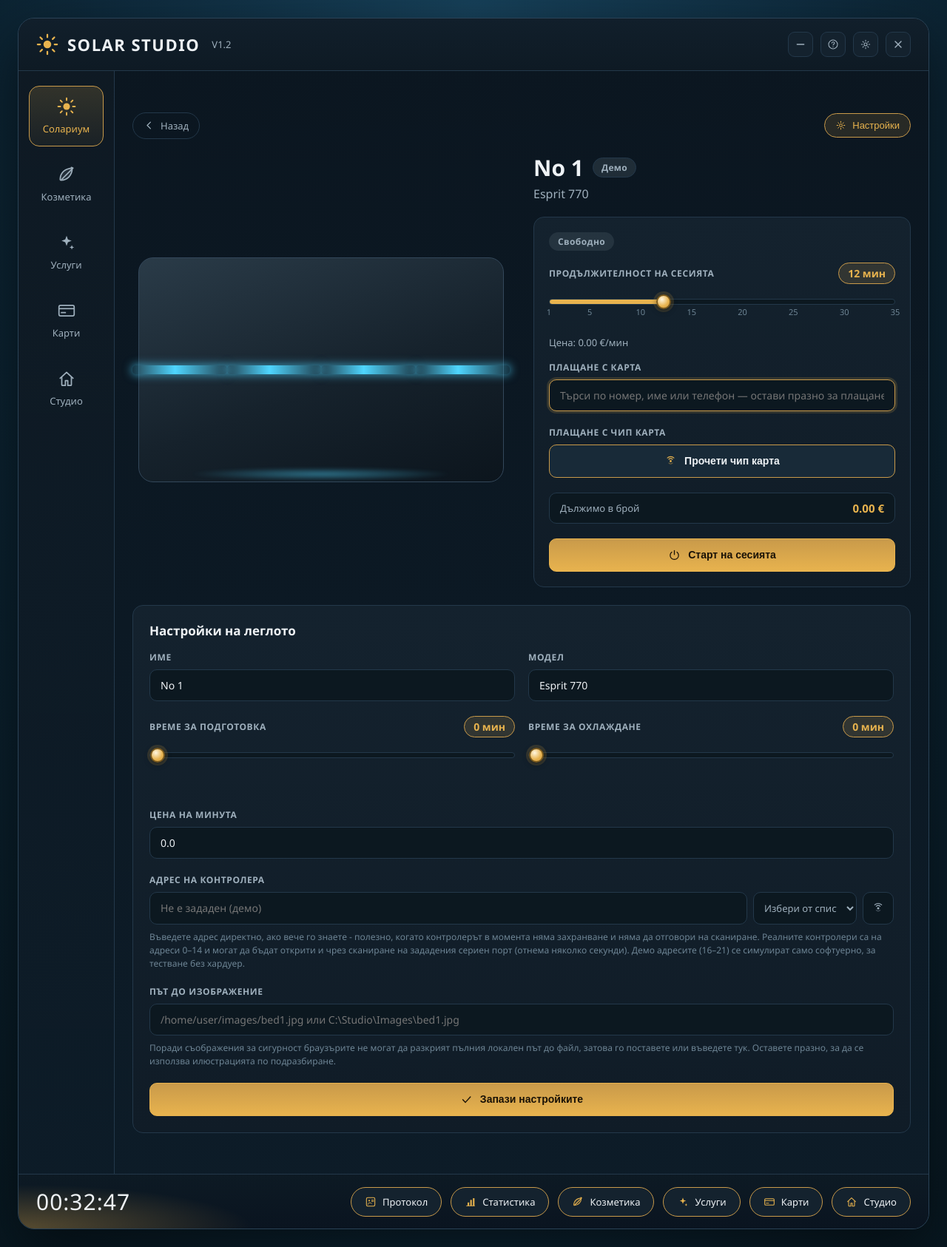
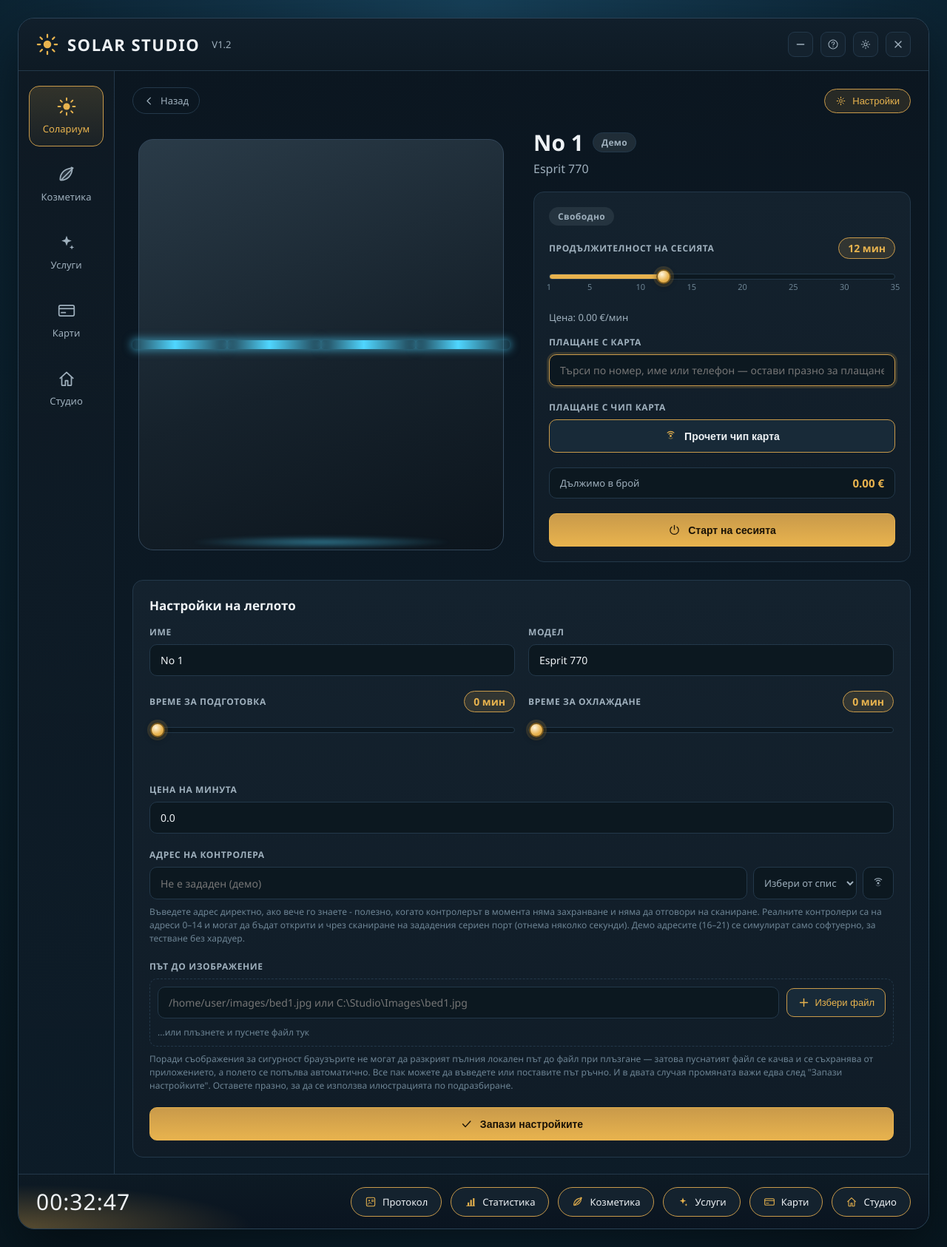
Before and after one commit to dimitarm1/SolarStud, a Flask app: page /bed/1 in a window 1280 px wide, after a click on "Настройки". Shown: the whole page at 74% size. Run offline with Flask 3, Linux system fonts and the light colour scheme; data comes from the database, SQL or seed files in the repository; data that the repository does not hold is empty; parts of the project's set-up code (start-up, migrations or seed data) failed here and were passed over.

Commit message:
Add drag-drop function for selecting Solarium images. Images saved as files when dropped

```diff
--- a/app/app.py
+++ b/app/app.py
@@ -3,6 +3,7 @@
 import time
 import urllib.error
 import urllib.request
+import uuid
 import webbrowser
 from datetime import datetime, timedelta
 from pathlib import Path
@@ -17,6 +18,8 @@
 import stats
 
 ALLOWED_IMAGE_EXTENSIONS = {".jpg", ".jpeg", ".png", ".gif", ".webp", ".bmp", ".svg"}
+BED_PHOTOS_DIR = Path(__file__).resolve().parent / "static" / "bed_photos"
+MAX_BED_PHOTO_BYTES = 15 * 1024 * 1024  # 15MB - generous for a phone photo, not a dumping ground
 DEBUG = True
 PORT = 5000
 
@@ -134,6 +137,55 @@
     if path.suffix.lower() not in ALLOWED_IMAGE_EXTENSIONS or not path.is_file():
         abort(404)
     return send_file(path, conditional=True)
+
+
+@app.route("/bed/<int:bed_id>/photo/upload", methods=["POST"])
+def bed_photo_upload(bed_id):
+    """Drag-and-drop / file-picker counterpart to the manual "Път до
+    изображение" field: browsers never expose a dropped/picked file's
+    real filesystem path (a deliberate, unbypassable security
+    restriction - the same one the field's own hint text already
+    explains), so there's no way to "autofill the path" from a drop.
+    What a drop CAN give us is the file's actual bytes, so instead we
+    upload and store those ourselves under static/bed_photos/ and hand
+    back a /static/... URL, which is one of the two forms the existing
+    picture_path field already accepts (see models._picture_src).
+
+    This only saves the file to disk - it does NOT touch the database,
+    so a drop behaves like typing into the text field: it still needs
+    "Запази настройките" to actually stick, same as every other field
+    on this form, and a dropped-then-abandoned file is just an orphan
+    on disk rather than a half-saved bed record."""
+    if models.get_bed(bed_id) is None:
+        abort(404)
+    photo = request.files.get("photo")
+    if photo is None or not photo.filename:
+        return jsonify({"ok": False, "error": "Няма избран файл."}), 400
+
+    ext = Path(photo.filename).suffix.lower()
+    if ext not in ALLOWED_IMAGE_EXTENSIONS:
+        return jsonify({
+            "ok": False,
+            "error": f"Неподдържан файлов формат ({ext or '?'}). Позволени: "
+                     + ", ".join(sorted(ALLOWED_IMAGE_EXTENSIONS)),
+        }), 400
+
+    photo.seek(0, os.SEEK_END)
+    size = photo.tell()
+    photo.seek(0)
+    if size > MAX_BED_PHOTO_BYTES:
+        return jsonify({
+            "ok": False,
+            "error": f"Файлът е твърде голям ({size // (1024 * 1024)}MB, максимум "
+                     f"{MAX_BED_PHOTO_BYTES // (1024 * 1024)}MB).",
+        }), 400
+
+    BED_PHOTOS_DIR.mkdir(parents=True, exist_ok=True)
+    filename = f"bed{bed_id}_{uuid.uuid4().hex[:12]}{ext}"
+    photo.save(BED_PHOTOS_DIR / filename)
+
+    picture_path = f"/static/bed_photos/{filename}"
+    return jsonify({"ok": True, "picture_path": picture_path})
 
 
 @app.route("/bed/<int:bed_id>/settings", methods=["POST"])
--- a/app/static/css/style.css
+++ b/app/static/css/style.css
@@ -389,8 +389,14 @@
   z-index: 2;
   width: calc(100% - 16px);
   height: calc(100% - 16px);
-  object-fit: cover;
-  object-position: center top;
+  /* contain, not cover: the index grid card's box is narrow and tall
+     (built around the abstract vertical-tube illustration, ~0.58:1),
+     while an uploaded product photo is typically landscape - cover
+     would blow it up to fill that box and crop almost everything
+     except a thin vertical sliver. contain always shows the whole
+     photo, letterboxed, regardless of the box's own proportions. */
+  object-fit: contain;
+  object-position: center center;
   background: #0f1c26;
   border-radius: 16px;
   border: 1px solid #33475a;
@@ -582,11 +588,22 @@
   display: grid;
   grid-template-columns: minmax(0, 1fr) minmax(0, 1fr);
   gap: 32px;
-  align-items: center;
+  /* stretch (grid's own default - restored here since it was overridden
+     to center below), not center: the right column's content sets the
+     row's height, which is often well over 320px (card search results,
+     payment panels, settings...). A fixed-height image box centered in
+     that tall row just floats with empty space above and below it. */
+  align-items: stretch;
 }
 
 .detail-illustration {
-  height: 320px;
+  /* A floor, not a fixed height: it now stretches to match the row
+     (i.e. the right column's actual content height) via align-items:
+     stretch above, and never shrinks below this even when that column
+     is short. object-fit: contain on the photo itself (see .bed-photo)
+     means it always looks right regardless of how tall the box ends
+     up being. */
+  min-height: 320px;
   border-radius: var(--radius-md);
 }
 
@@ -1735,3 +1752,49 @@
 @media (max-width: 720px) {
   .card-row { flex-wrap: wrap; }
 }
+
+/* Bed photo drop zone */
+.photo-drop-zone {
+  position: relative;
+  display: flex;
+  flex-wrap: wrap;
+  align-items: center;
+  gap: 10px;
+  padding: 10px;
+  border: 1.5px dashed var(--border);
+  border-radius: var(--radius-sm);
+  transition: border-color 0.15s, background 0.15s;
+}
+
+.photo-drop-zone--active {
+  border-color: var(--gold-soft);
+  background: rgba(232, 179, 78, 0.06);
+}
+
+.photo-drop-zone .field__input {
+  flex: 1 1 260px;
+  min-width: 0;
+}
+
+.photo-drop-zone__browse-btn {
+  flex-shrink: 0;
+  display: flex;
+  align-items: center;
+  gap: 6px;
+  padding: 10px 14px;
+  border-radius: var(--radius-sm);
+  border: 1px solid var(--gold-soft);
+  background: var(--surface-2);
+  color: var(--gold);
+  font-size: 13px;
+  cursor: pointer;
+}
+
+.photo-drop-zone__browse-btn:hover { background: #1e3444; }
+
+.photo-drop-zone__hint {
+  flex-basis: 100%;
+  margin: 0;
+  font-size: 12px;
+  color: var(--text-faint);
+}
--- a/app/static/js/main.js
+++ b/app/static/js/main.js
@@ -336,6 +336,85 @@
     if (controllerScanBtn) {
       controllerScanBtn.addEventListener("click", runScan);
     }
+  }
+
+  // Bed photo drag-and-drop: browsers never expose a dropped file's real
+  // filesystem path (the same restriction the field's own hint text
+  // explains), so a drop can't "autofill the path" the way pasting one
+  // does - instead it uploads the file's actual bytes to the server
+  // (see /bed/<id>/photo/upload in app.py) and fills the text field with
+  // the resulting /static/... URL, same as if that path had been typed.
+  // Only the file touches disk here; it's still not saved to the bed's
+  // record until "Запази настройките" is submitted, same as every other
+  // field on this form.
+  const photoDropZone = document.getElementById("photo-drop-zone");
+  if (photoDropZone) {
+    const picturePathInput = document.getElementById("picture-path-input");
+    const photoFileInput = document.getElementById("photo-file-input");
+    const photoBrowseBtn = document.getElementById("photo-browse-btn");
+    const photoUploadError = document.getElementById("photo-upload-error");
+    const photoUploadErrorText = document.getElementById("photo-upload-error-text");
+    const uploadUrl = photoDropZone.dataset.uploadUrl;
+    let previewObjectUrl = null;
+
+    function showPhotoError(message) {
+      photoUploadErrorText.textContent = message;
+      photoUploadError.hidden = false;
+    }
+
+    async function uploadPhoto(file) {
+      photoUploadError.hidden = true;
+      if (!file.type.startsWith("image/")) {
+        showPhotoError("Файлът не изглежда да е изображение.");
+        return;
+      }
+
+      // Instant local preview while the upload is in flight, so staff
+      // sees feedback immediately rather than waiting on the round trip.
+      if (previewObjectUrl) URL.revokeObjectURL(previewObjectUrl);
+      previewObjectUrl = URL.createObjectURL(file);
+      const previewImg = document.querySelector(".bed-photo");
+      if (previewImg) previewImg.src = previewObjectUrl;
+
+      const formData = new FormData();
+      formData.append("photo", file);
+      try {
+        const res = await fetch(uploadUrl, { method: "POST", body: formData });
+        const data = await res.json();
+        if (!data.ok) {
+          showPhotoError(data.error || "Качването се провали.");
+          return;
+        }
+        picturePathInput.value = data.picture_path;
+        if (previewImg) previewImg.src = data.picture_path;
+      } catch (err) {
+        showPhotoError("Мрежова грешка при качване на файла.");
+      }
+    }
+
+    photoBrowseBtn.addEventListener("click", () => photoFileInput.click());
+    photoFileInput.addEventListener("change", () => {
+      if (photoFileInput.files[0]) uploadPhoto(photoFileInput.files[0]);
+      photoFileInput.value = "";
+    });
+
+    ["dragenter", "dragover"].forEach((evtName) => {
+      photoDropZone.addEventListener(evtName, (evt) => {
+        evt.preventDefault();
+        photoDropZone.classList.add("photo-drop-zone--active");
+      });
+    });
+    ["dragleave", "dragend"].forEach((evtName) => {
+      photoDropZone.addEventListener(evtName, () => {
+        photoDropZone.classList.remove("photo-drop-zone--active");
+      });
+    });
+    photoDropZone.addEventListener("drop", (evt) => {
+      evt.preventDefault();
+      photoDropZone.classList.remove("photo-drop-zone--active");
+      const file = evt.dataTransfer.files[0];
+      if (file) uploadPhoto(file);
+    });
   }
 
   // Error banner dismiss (hw_error / payment_error / generic ?error= on
--- a/app/templates/bed_detail.html
+++ b/app/templates/bed_detail.html
@@ -329,11 +329,26 @@
 
       <label class="field">
         <span class="field__label">Път до изображение</span>
-        <input class="field__input" type="text" name="picture_path" value="{{ bed.picture_path }}"
-               placeholder="/home/user/images/bed1.jpg или C:\Studio\Images\bed1.jpg">
+        <div class="photo-drop-zone" id="photo-drop-zone" data-upload-url="{{ url_for('bed_photo_upload', bed_id=bed.id) }}">
+          <input class="field__input" type="text" name="picture_path" id="picture-path-input"
+                 value="{{ bed.picture_path }}"
+                 placeholder="/home/user/images/bed1.jpg или C:\Studio\Images\bed1.jpg">
+          <button class="photo-drop-zone__browse-btn" type="button" id="photo-browse-btn">
+            {{ icon('plus', 'action-icon') }}
+            <span>Избери файл</span>
+          </button>
+          <input type="file" id="photo-file-input" accept="image/*" hidden>
+          <p class="photo-drop-zone__hint">...или плъзнете и пуснете файл тук</p>
+        </div>
+        <div id="photo-upload-error" class="hw-error-banner" style="margin-top:10px;" hidden>
+          {{ icon('warning', 'hw-error-icon') }}
+          <span id="photo-upload-error-text"></span>
+        </div>
         <span class="field__hint">
-          Поради съображения за сигурност браузърите не могат да разкрият пълния локален път до файл,
-          затова го поставете или въведете тук. Оставете празно, за да се използва илюстрацията по подразбиране.
+          Поради съображения за сигурност браузърите не могат да разкрият пълния локален път до файл при
+          плъзгане — затова пуснатият файл се качва и се съхранява от приложението, а полето се попълва
+          автоматично. Все пак можете да въведете или поставите път ръчно. И в двата случая промяната
+          важи едва след "Запази настройките". Оставете празно, за да се използва илюстрацията по подразбиране.
         </span>
       </label>
 
```
Also changed, not shown: 1 other file.
